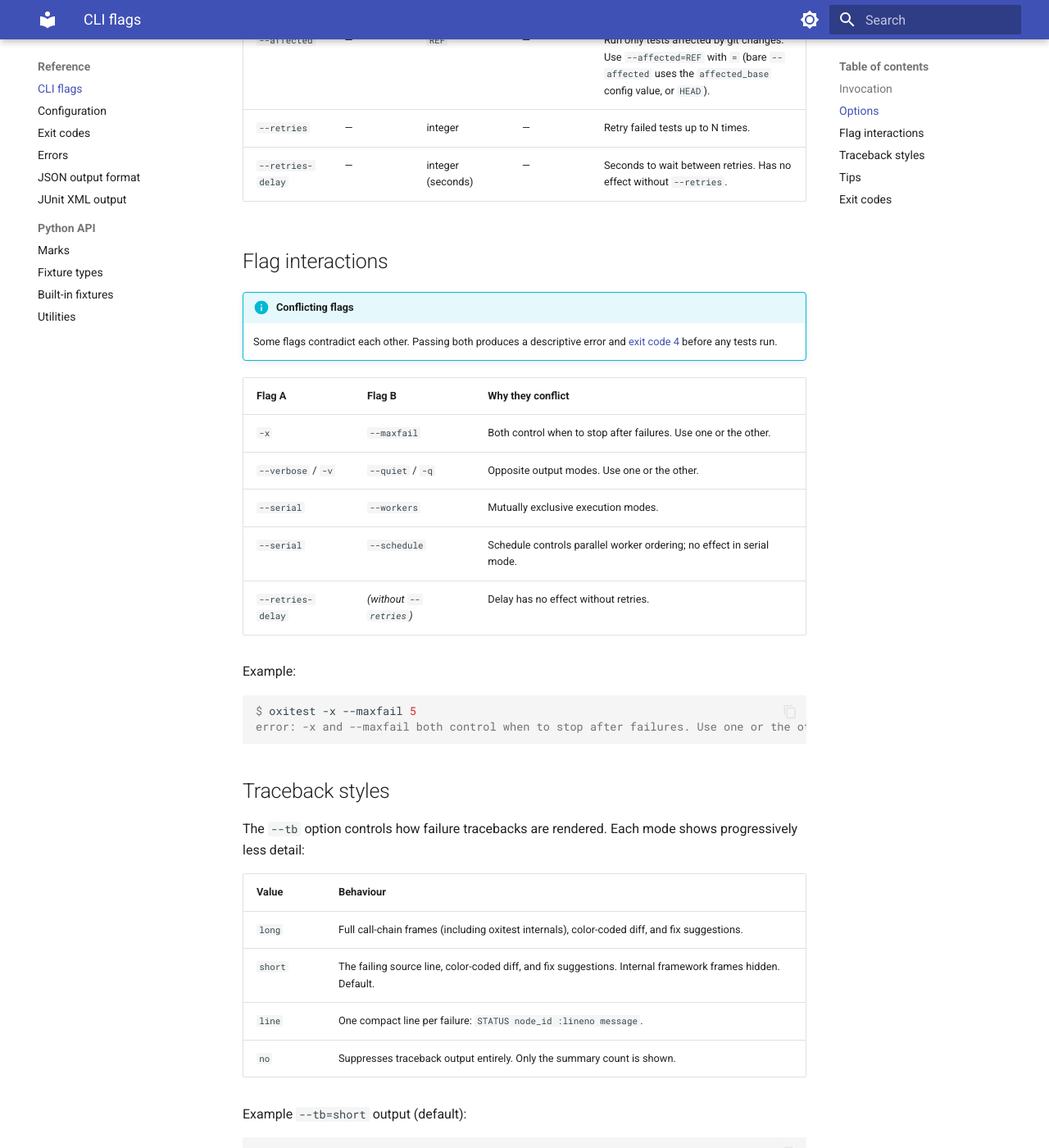
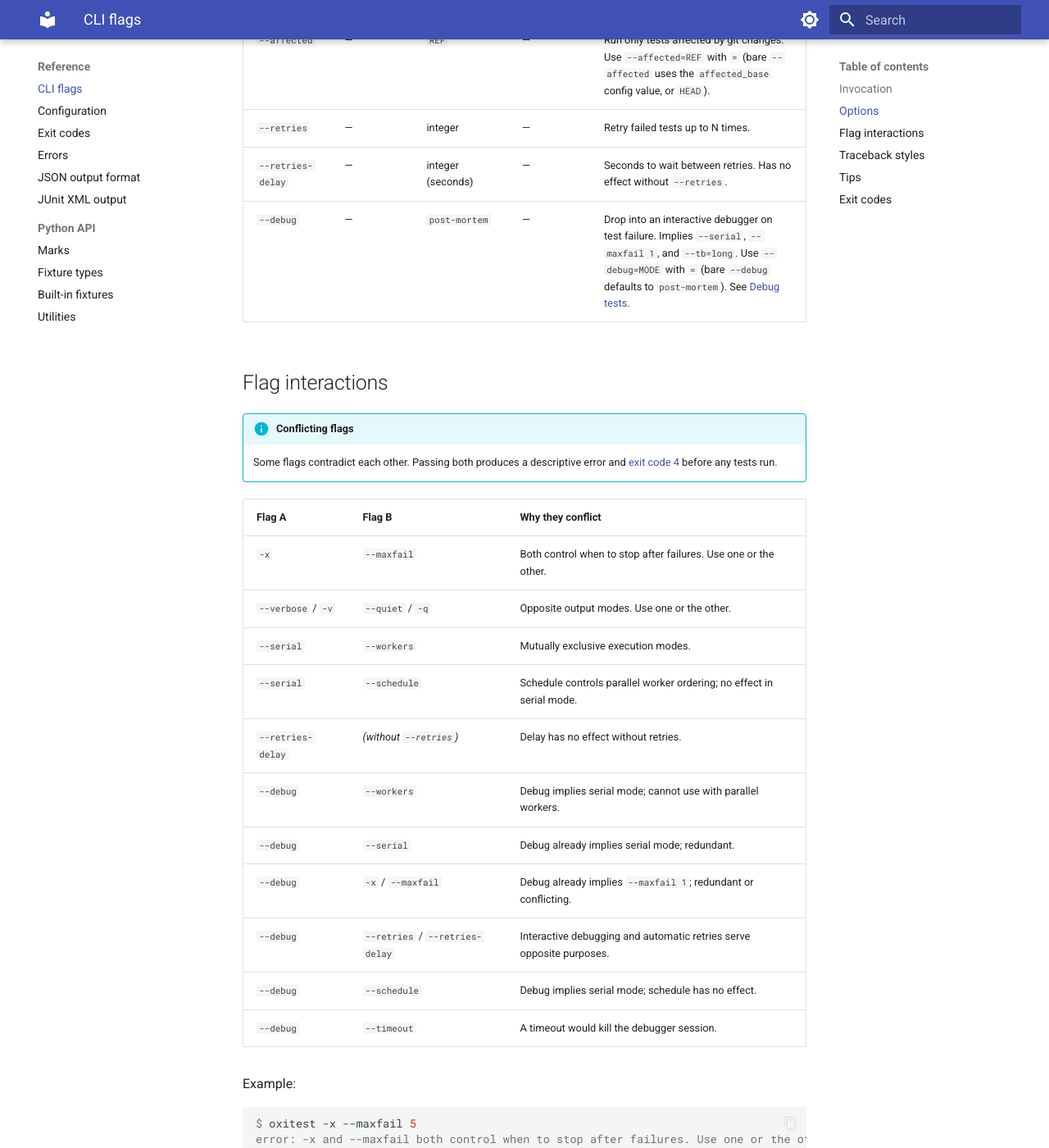
Before and after one commit to kalonji-tools/oxitest, an MkDocs documentation site: the page built from docs/src/reference/cli.md, in a window 1280 px wide and 1400 px high, scrolled down 2582 px. Shown: the whole window at 82% size. Built offline with MkDocs 1.6.1 and Material for MkDocs 9.7.7, drawn with Linux system fonts in a browser that asks for light colours.

Commit message:
docs: add --debug to CLI reference, how-to guide, and glossary
New how-to/debug-tests.md covers post-mortem debugging, breakpoint()
usage, essential pdb commands, and common workflows.

Update CLI reference with --debug in options table and 6 conflict rows
in the flag interactions table. Add Debug Mode to CONTEXT.md glossary.

Assisted-by: Claude Opus 4.6 (1M context) <noreply@anthropic.com>

```diff
--- a/docs/src/reference/cli.md
+++ b/docs/src/reference/cli.md
@@ -41,6 +41,7 @@ current working directory when omitted.
 | `--affected` | — | `REF` | — | Run only tests affected by git changes. Use `--affected=REF` with `=` (bare `--affected` uses the `affected_base` config value, or `HEAD`). |
 | `--retries` | — | integer | — | Retry failed tests up to N times. |
 | `--retries-delay` | — | integer (seconds) | — | Seconds to wait between retries. Has no effect without `--retries`. |
+| `--debug` | — | `post-mortem` | — | Drop into an interactive debugger on test failure. Implies `--serial`, `--maxfail 1`, and `--tb=long`. Use `--debug=MODE` with `=` (bare `--debug` defaults to `post-mortem`). See [Debug tests](../how-to/debug-tests.md). |
 
 ## Flag interactions
 
@@ -55,6 +56,12 @@ current working directory when omitted.
 | `--serial` | `--workers` | Mutually exclusive execution modes. |
 | `--serial` | `--schedule` | Schedule controls parallel worker ordering; no effect in serial mode. |
 | `--retries-delay` | *(without `--retries`)* | Delay has no effect without retries. |
+| `--debug` | `--workers` | Debug implies serial mode; cannot use with parallel workers. |
+| `--debug` | `--serial` | Debug already implies serial mode; redundant. |
+| `--debug` | `-x` / `--maxfail` | Debug already implies `--maxfail 1`; redundant or conflicting. |
+| `--debug` | `--retries` / `--retries-delay` | Interactive debugging and automatic retries serve opposite purposes. |
+| `--debug` | `--schedule` | Debug implies serial mode; schedule has no effect. |
+| `--debug` | `--timeout` | A timeout would kill the debugger session. |
 
 Example:
 
--- a/mkdocs.yml
+++ b/mkdocs.yml
@@ -73,6 +73,7 @@ nav:
     - Use built-in fixtures: how-to/use-builtin-fixtures.md
     - Run tests in parallel: how-to/run-in-parallel.md
     - Use retries and flaky detection: how-to/use-retries.md
+    - Debug tests: how-to/debug-tests.md
     - Run affected tests: how-to/run-affected-tests.md
     - Use async tests: how-to/use-async-tests.md
     - Use the test cache: how-to/use-test-cache.md
```
Also changed, not shown: CONTEXT.md (+2 -0 lines), docs/src/how-to/debug-tests.md (added, +94 -0 lines).
